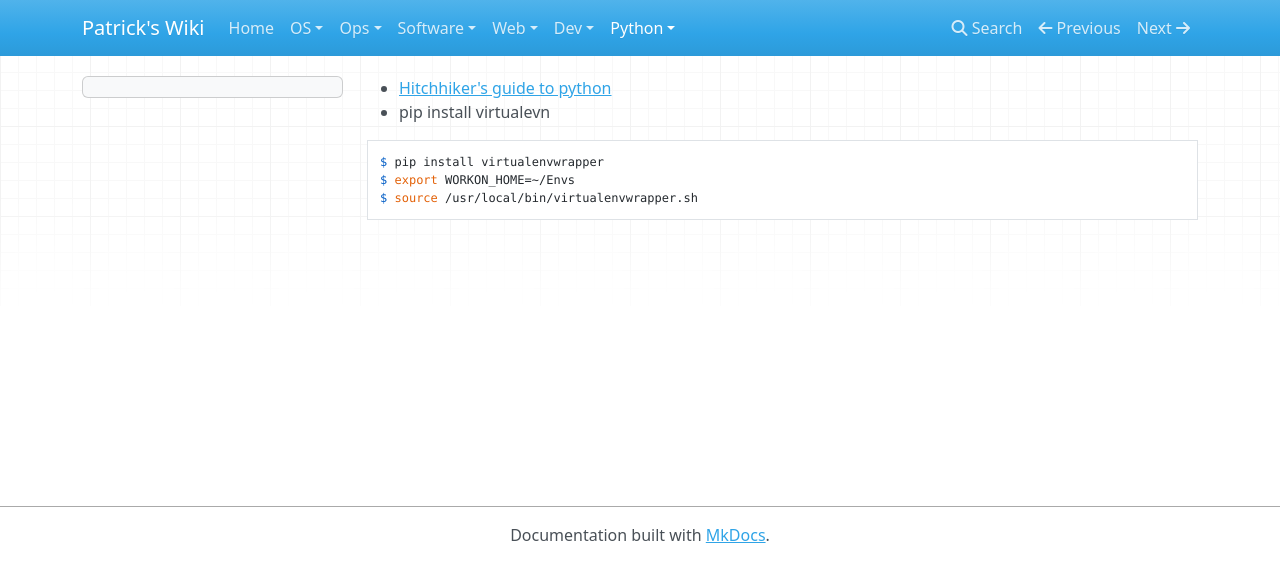
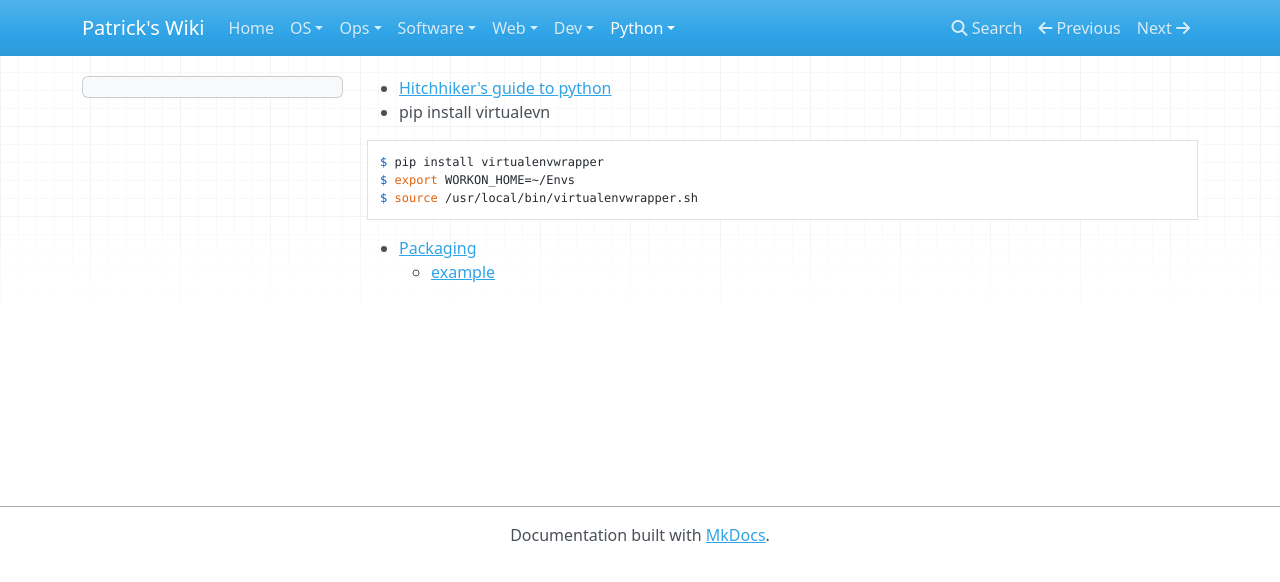
Before and after one commit to patsancu/wiki, an MkDocs documentation site: the page built from docs/python/index.md, in a window 1280 px wide. Shown: the top 582 px of the page. Built offline with MkDocs 1.6.1, drawn with Linux system fonts in a browser that asks for light colours; nearby versions of some CDN libraries.

Commit message:
packaging info

````diff
--- a/docs/python/index.md
+++ b/docs/python/index.md
@@ -5,3 +5,5 @@ $ pip install virtualenvwrapper
 $ export WORKON_HOME=~/Envs
 $ source /usr/local/bin/virtualenvwrapper.sh
 ```
+* [Packaging](https://python-packaging.readthedocs.io/en/latest/minimal.html)
+    * [example]()
````
